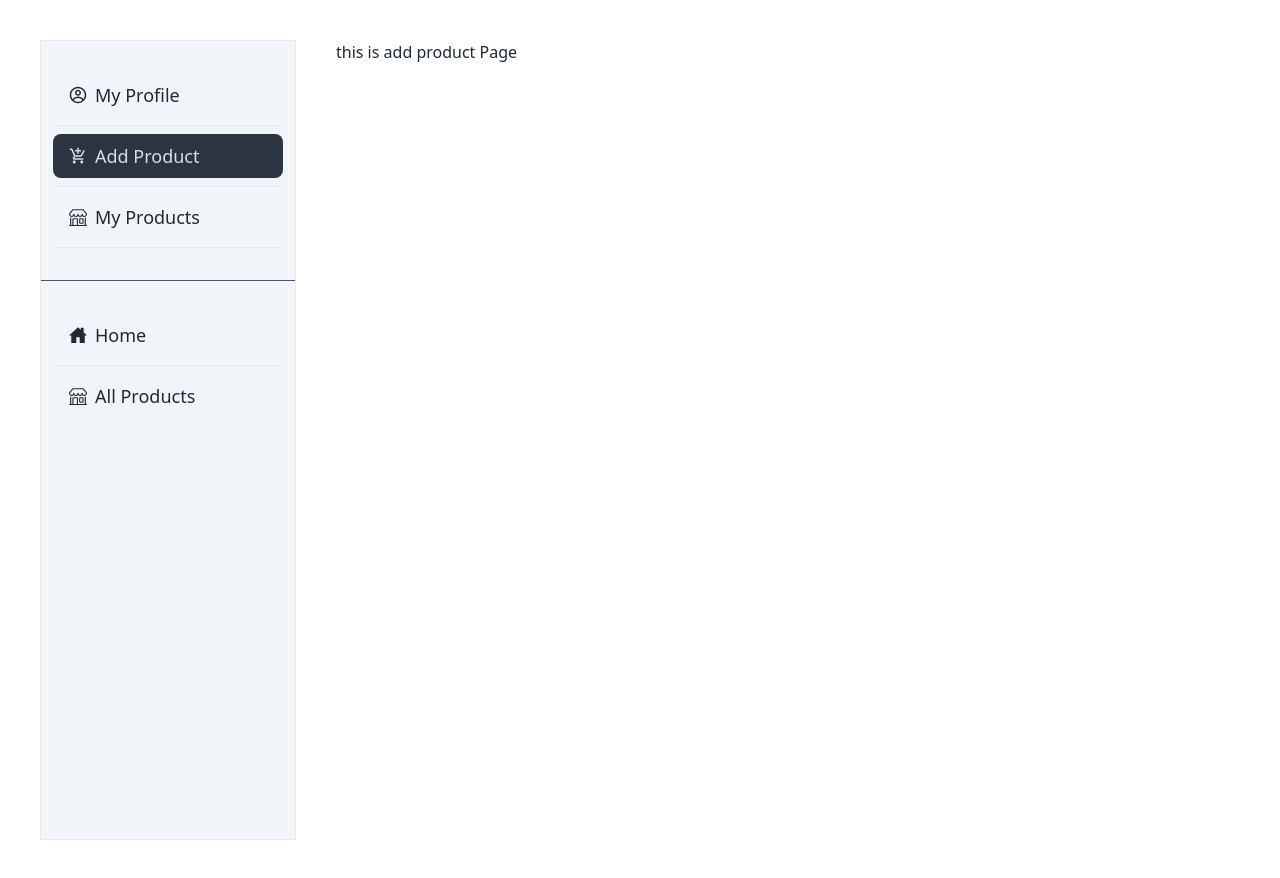
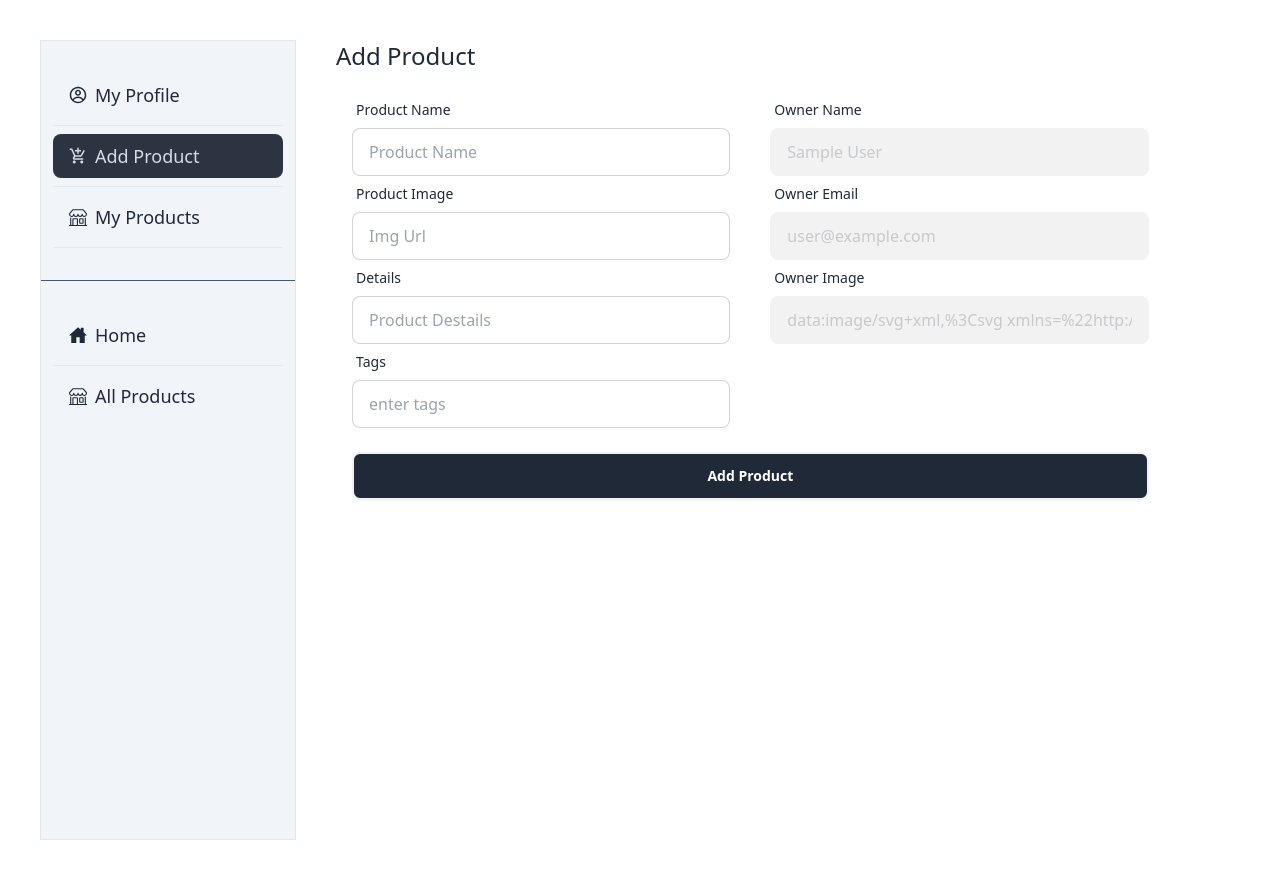
Before and after one commit to Saifulkhandaker/tech-products-clients-repo, a React (Vite) app: page /dashboard/addProduct in a window 1280 px wide. Built offline with nearby package versions, Linux system fonts and the light colour scheme; no server answers; sample sign-in values are in the browser's storage.

Commit message:
add products page added

```diff
--- a/package.json
+++ b/package.json
@@ -17,6 +17,7 @@
     "firebase": "^10.6.0",
     "react": "^18.2.0",
     "react-dom": "^18.2.0",
+    "react-hook-form": "^7.48.2",
     "react-icons": "^4.12.0",
     "react-router-dom": "^6.20.0",
     "sweetalert2": "^11.10.1",
--- a/src/Pages/Dashboard/AddProduct/AddProduct.jsx
+++ b/src/Pages/Dashboard/AddProduct/AddProduct.jsx
@@ -1,9 +1,161 @@
-import React from 'react';
+import { useContext } from 'react';
+import { AuthContext } from '../../../Providers/AuthProvider';
+import Swal from 'sweetalert2';
+import { useNavigate } from 'react-router-dom';
 
 const AddProduct = () => {
+
+    const {user} = useContext(AuthContext);
+    const navigate = useNavigate();
+
+
+    const handleAddProduct = (e) => {
+        e.preventDefault();
+        const form = e.target;
+        const name = form.name.value;
+        const img = form.img.value;
+        const details = form.details.value;
+        const tags = form.tags.value;
+        const ownerName = user.displayName;
+        const ownerImg = user.photoURL;
+        const ownerEmail = user.email;
+        const newProduct = {
+            name,
+            img,
+            details,
+            tags,
+            ownerName,
+            ownerImg,
+            ownerEmail,
+        };
+
+        // send date to the server
+    fetch(
+        "http://localhost:5000/newProduct",
+        {
+          method: "POST",
+          headers: {
+            "content-type": "application/json",
+          },
+          body: JSON.stringify(newProduct),
+        }
+      )
+        .then((res) => res.json())
+        .then((data) => {
+          console.log(data);
+          if (data.insertedId) {
+            Swal.fire({
+              title: "Success!",
+              text: "Product Added Successfully",
+              icon: "success",
+              confirmButtonText: "Cool",
+            });
+            setTimeout(() => {
+                navigate('/dashboard/myProduct');
+              }, 2000);
+          }
+        });
+    }
+
+
+
     return (
         <div>
-            this is add product Page
+            <div>
+                <h1 className='text-2xl font-medium'>Add Product</h1>
+            </div>
+            {/* form */}
+            <div className="w-11/12 px-4 py-5 ">
+            <form onSubmit={handleAddProduct}>
+              <div className="grid grid-cols-1 md:grid-cols-2 md:gap-10">
+                {/* right side input */}
+                <div className="form-control">
+                <label className="label">
+                    <span className="label-text">Product Name</span>
+                  </label>
+                  <input
+                    type="text"
+                    name="name"
+                    placeholder="Product Name"
+                    className="input input-bordered"
+                    required
+                  />
+                  <label className="label">
+                    <span className="label-text">Product Image</span>
+                  </label>
+                  <input
+                    type="text"
+                    name="img"
+                    placeholder="Img Url"
+                    className="input input-bordered"
+                    required
+                  />
+                  <label className="label">
+                    <span className="label-text">Details</span>
+                  </label>
+                  <input
+                    type="text"
+                    name="details"
+                    placeholder="Product Destails"
+                    className="input input-bordered"
+                    required
+                  />
+                  <label className="label">
+                    <span className="label-text">Tags</span>
+                  </label>
+                  <input
+                    type="text"
+                    name="tags"
+                    placeholder="Enter Tags"
+                    className="input input-bordered lowercase"
+                    required
+                  />
+                </div>
+                {/* left side input */}
+                <div className="form-control">
+                  <label className="label">
+                    <span className="label-text">Owner Name</span>
+                  </label>
+                  <input
+                    type="text"
+                    name={user.displayName}
+                    placeholder={user.displayName}
+                    className="input input-bordered"
+                    disabled
+                    required
+                  />
+                  <label className="label">
+                    <span className="label-text">Owner Email</span>
+                  </label>
+                  <input
+                    type="text"
+                    name={user.email}
+                    placeholder={user.email}
+                    className="input input-bordered"
+                    disabled
+                    required
+                  />
+                  <label className="label">
+                    <span className="label-text">Owner Image</span>
+                  </label>
+                  <input
+                    type="text"
+                    name={user.photoURL}
+                    placeholder={user.photoURL}
+                    className="input input-bordered"
+                    disabled
+                    required
+                  />
+
+                </div>
+              </div>
+              <div className="form-control mt-6">
+                <button className="btn bg-gray-800 border-2 text-white">
+                  Add Product
+                </button>
+              </div>
+            </form>
+          </div>
         </div>
     );
 };
--- a/src/hooks/useAdmin.jsx
+++ b/src/hooks/useAdmin.jsx
@@ -11,7 +11,7 @@ const useAdmin = () => {
     queryKey: [user?.email, 'isAdmin'],
     queryFn: async() =>{
         const res = await axiosSecure.get(`/users/admin/${user.email}`);
-        console.log(res.data);
+        // console.log(res.data);
         return res.data?.admin;
     }
    })
```
Also changed, not shown: 1 other file (tests, documents, lock files or other folders).
